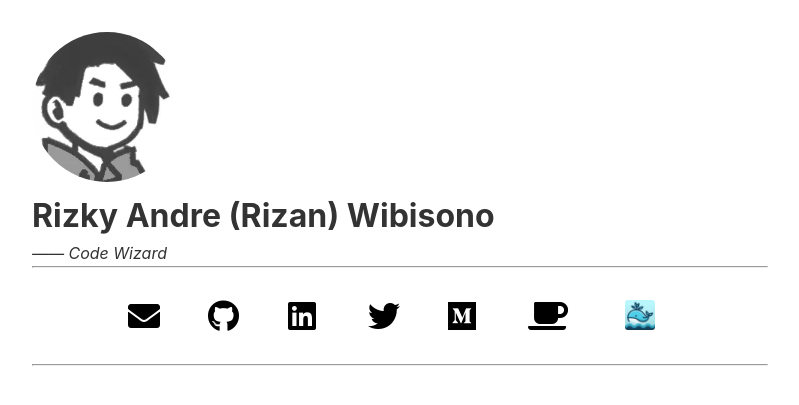
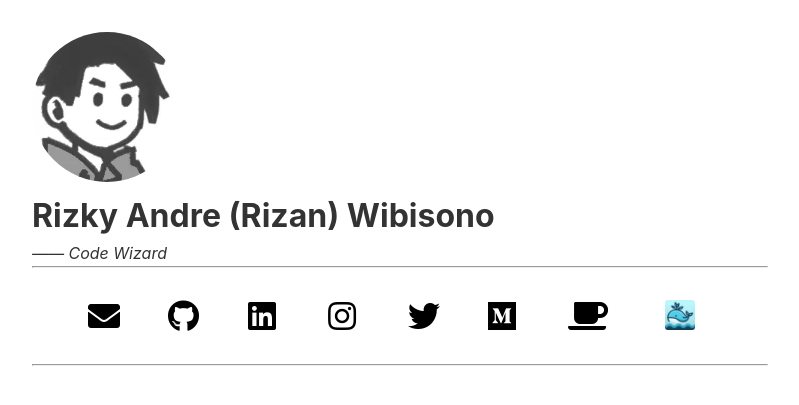
Before and after one commit to rizanw/rzndwb, a Jekyll site: the page built from index.md, in a window 1280 px wide. Shown: the top 405 px of the page, without its empty margins (240-1039 px from the left). Built offline with Jekyll 4.4.1, drawn with Linux system fonts in a browser that asks for light colours; our own code applies the rules of GitHub Pages for plain Markdown files.

Commit message:
Add Instagram link to author section

```diff
--- a/index.md
+++ b/index.md
@@ -18,6 +18,9 @@ layout: default
   <a href="{{ site.author.linkedin }}" target="_blank" title="LinkedIn">
     <i class="fab fa-linkedin"></i>
   </a>
+  <a href="{{ site.author.instagram }}" target="_blank" title="Instagram">
+    <i class="fab fa-instagram"></i>
+  </a>
   <a href="{{ site.author.twitter }}" target="_blank" title="Twitter">
     <i class="fab fa-twitter"></i>
   </a>
```
